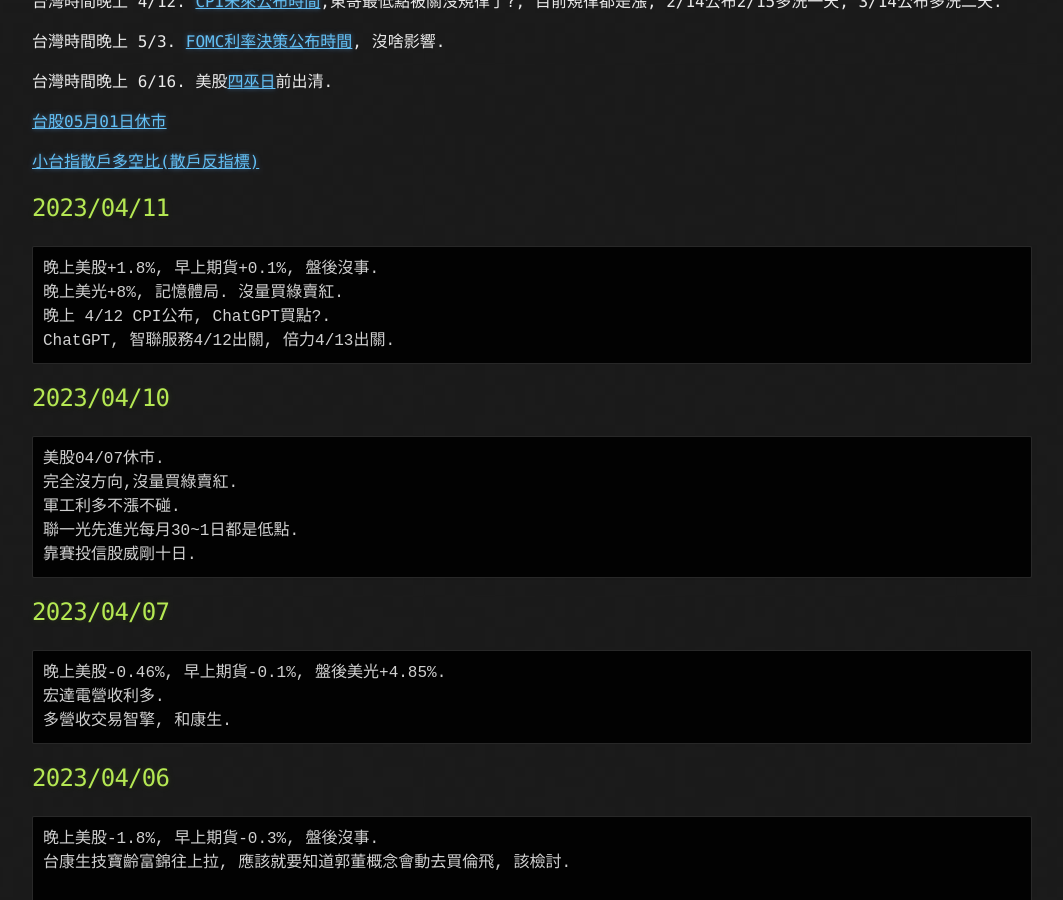
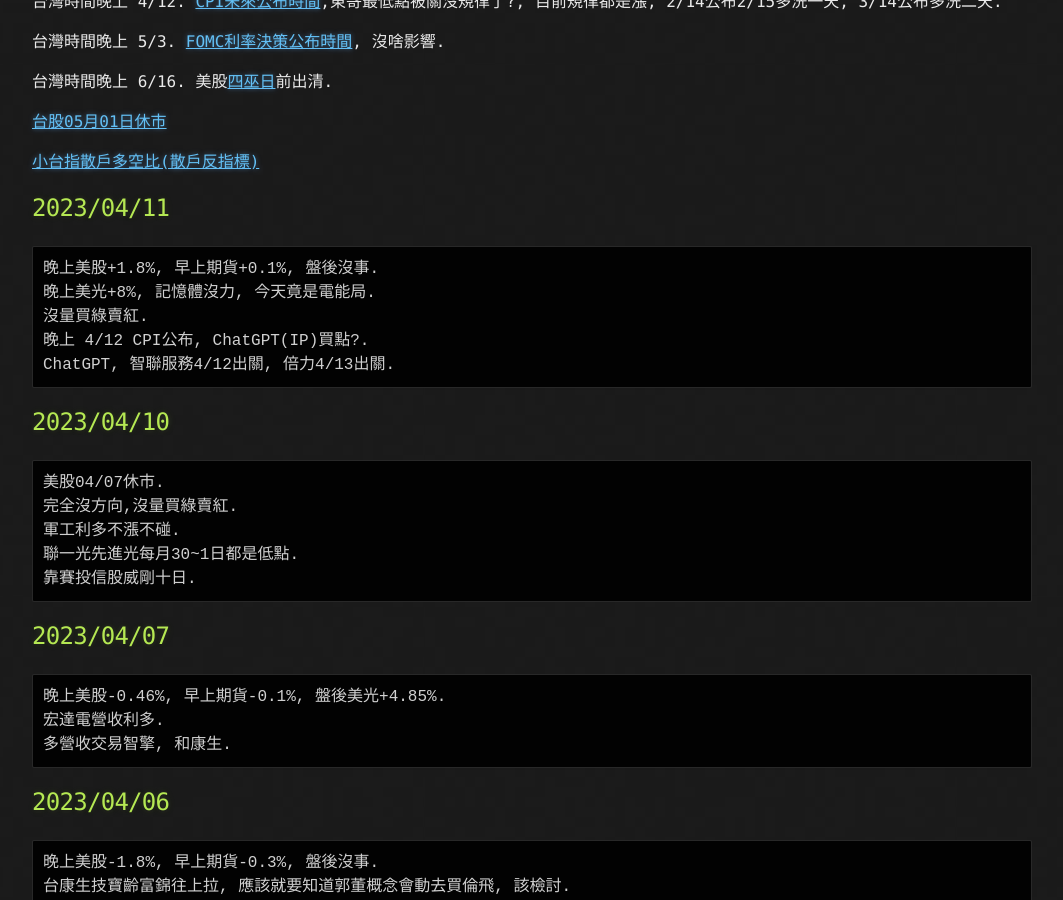
Before and after one commit to lepg5487/Stock_God, a Jekyll site: the page built from index.md, in a window 1280 px wide and 900 px high, scrolled down 468 px. Shown: the whole window, without its empty margins (108-1171 px from the left). Built offline with Jekyll 4.4.1, drawn with Linux system fonts in a browser that asks for light colours; our own code applies the rules of GitHub Pages for plain Markdown files.

Commit message:
Update index.md

````diff
--- a/index.md
+++ b/index.md
@@ -25,8 +25,9 @@ layout: testlayouts
 ## 2023/04/11
 ```
 晚上美股+1.8%, 早上期貨+0.1%, 盤後沒事.
-晚上美光+8%, 記憶體局. 沒量買綠賣紅.
-晚上 4/12 CPI公布, ChatGPT買點?.
+晚上美光+8%, 記憶體沒力, 今天竟是電能局.
+沒量買綠賣紅.
+晚上 4/12 CPI公布, ChatGPT(IP)買點?.
 ChatGPT, 智聯服務4/12出關, 倍力4/13出關.
 ```
 
````
